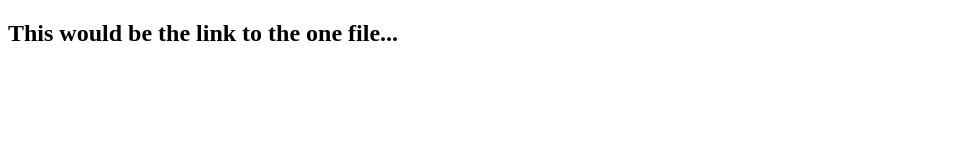
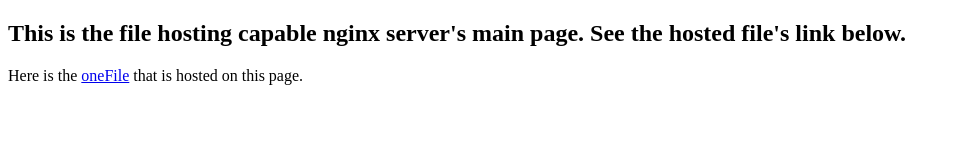
Before and after one commit to andorhorvath/oneFileHoster, a plain HTML site: page ansible/siteThatHostsTheOneFile/index.html in a window 1280 px wide. Shown: the whole page, without its empty margins (0-960 px from the left). Drawn offline with Linux system fonts and the light colour scheme.

Commit message:
correction of index.html that should now display the link to the one hosted file as planned. It was necessary as earlier version of index.html only had a placeholder single h1 line of text rather than a link to a file as the original plan I came up with.

```diff
--- a/ansible/siteThatHostsTheOneFile/index.html
+++ b/ansible/siteThatHostsTheOneFile/index.html
@@ -6,7 +6,10 @@
   <body>
     <article class=vh-100 dt w-100 bg-dark-pink">
       <div class="dtc v-mid tc white ph3 ph4-1">
-        <h1 class=f6 f2-m f-subheadline-1 fw6 tc">This would be the link to the one file...</h1>
+        <h1 class=f6 f2-m f-subheadline-1 fw6 tc">This is the file hosting capable nginx server's main page. See the hosted file's link below.</h1>
+        <p>
+          Here is the <a href="/oneFile.txt">oneFile</a> that is hosted on this page.
+        </p>
       </div>
     </article>
   </body>
```
